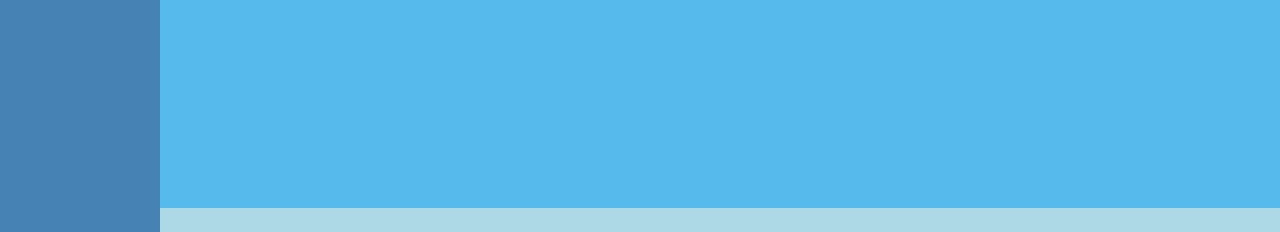
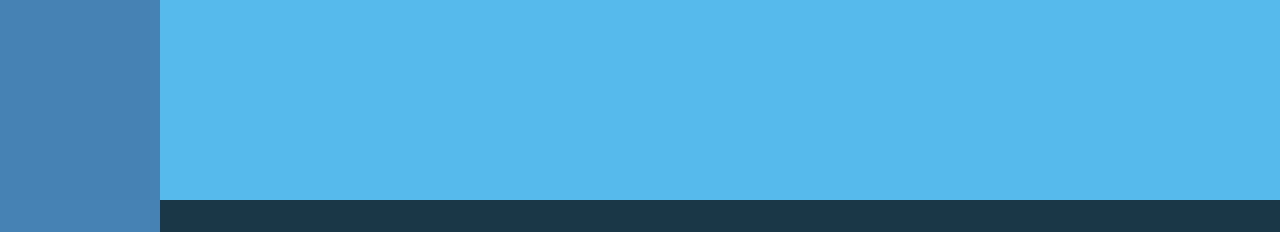
Before and after one commit to Jole34/MIS, a PHP site: page /overaSemestra.html in a window 1280 px wide. Shown: the part 568-800 px from the top of the page. Run offline with PHP 8.4, Linux system fonts and the light colour scheme.

Commit message:
ALlCSSUpdate1

```diff
--- a/CSS/zajednicki.css
+++ b/CSS/zajednicki.css
@@ -51,7 +51,8 @@ html{
     position: fixed;
     left: 0;
     bottom: 0;
-    height: 3%;
+    height: 4%;
     width: 100%;
-    background-color: lightblue;
+    background-color: black;
+    opacity: .7;
   }
```
